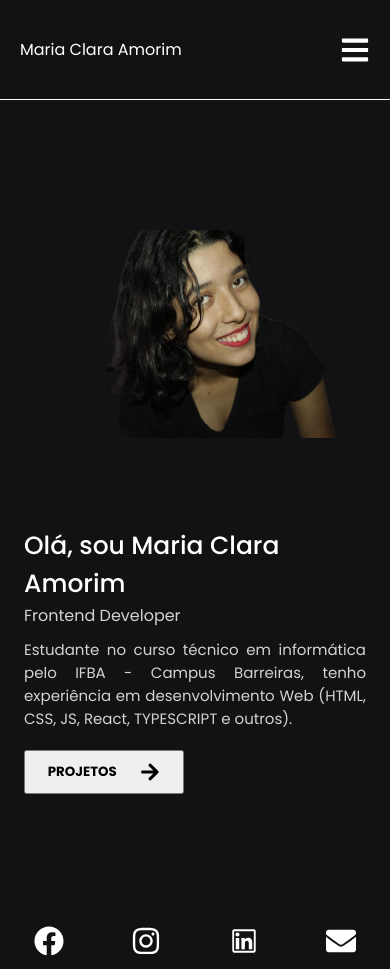
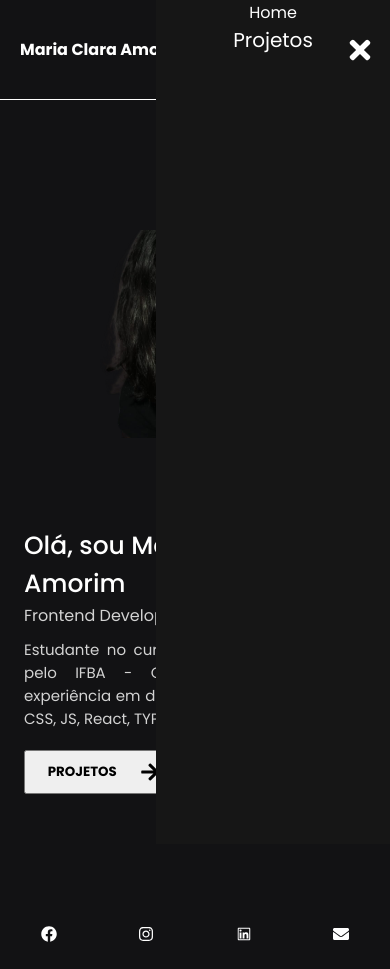
Before and after one commit to MariaClaraAmorim/blog-portifolio, a Next.js app: page / in a window 390 px wide. Built offline with nearby package versions, Linux system fonts and the light colour scheme.

Commit message:
refactor: alteração extensão

```diff
--- a/components/Header/index.jsx
+++ b/components/Header/index.jsx
@@ -1,46 +1,45 @@
-import React, { useState } from 'react'
-import { Container, Title, NavLinks, Ancora, Content, Menu, CloseSidebar, ContentTitle, SubTitle } from './style'
-import { FaBars, FaTimes } from 'react-icons/fa'
-import Link from 'next/link'
-import { useRouter } from 'next/router'
+import React, { useState } from "react";
+
+import Link from "next/link";
+import { useRouter } from "next/router";
+import { FaBars, FaTimes } from "react-icons/fa";
+import css from "./styles.module.css";
 
 export default function Header() {
-  const [sidebar, setSidebar] = useState(false)
-  const { asPath } = useRouter()
+  const [sidebar, setSidebar] = useState(false);
+  const { asPath } = useRouter();
 
-  const showSiderbar = () => setSidebar(!sidebar)
+  const showSiderbar = () => setSidebar(!sidebar);
 
   function activeLink(path) {
-    return asPath === `/${path}` ? 'active' : ''
+    return asPath === `/${path}` ? "active" : "";
   }
 
   return (
-    <Container>
-      <Content>
-        <ContentTitle>
-          <Title>
-         Maria Clara Amorim
-          </Title>
-          {/* <SubTitle>
-            Portfolio Pessoal
-          </SubTitle> */}
-        </ContentTitle>
-        <Menu>
+    <div className={css.container}>
+      <div className={css.content}>
+        <div className={css.contentTitle}>
+          <h1 className={css.title}>Maria Clara Amorim</h1>
+        </div>
+        <div className={css.menu}>
           <FaBars onClick={showSiderbar} />
-        </Menu>
-        <NavLinks sidebar={sidebar}>
-          <CloseSidebar onClick={showSiderbar}><FaTimes /></CloseSidebar>
+        </div>
+        <div className={css.navLinks} sidebar={sidebar}>
+          <div className={css.closeSidebar} onClick={showSiderbar}>
+            <FaTimes />
+          </div>
           <Link href="/">
-            <Ancora className={activeLink('')} onClick={showSiderbar}>Home</Ancora>
+            <div className={activeLink("") + "" + css.ancora}   onClick={showSiderbar}>
+              Home
+            </div>
           </Link>
           <Link href="projects">
-            <Ancora className={activeLink('projects')} onClick={showSiderbar}>Projetos</Ancora>
+            <div className={activeLink("projects") + "" + css.ancora}  onClick={showSiderbar}>
+              Projetos
+            </div>
           </Link>
-          {/* <Link href="contact">
-            <Ancora className={activeLink('contact')} onClick={showSiderbar}>Contato</Ancora>
-          </Link> */}
-        </NavLinks>
-      </Content>
-    </Container>
-  )
+        </div>
+      </div>
+    </div>
+  );
 }
--- a/components/Header/style.ts
+++ b/components/Header/styles.module.css
@@ -1,34 +1,36 @@
-import styled from 'styled-components';
-
-export const Container = styled.div`
+.container {
   height: 100px;
   display: flex;
   align-items: center;
   justify-content: center;
   border-bottom: 1px solid white;
-`;
+}
 
-export const Content = styled.div`
+.content {
   width: 1120px;
   display: flex;
   align-items: center;
   justify-content: space-between;
   padding: 0 20px;
-`;
+}
 
-export const Title = styled.div`
+.title {
   font-size: 2rem;
+}
 
 @media (max-width: 460px) {
+  .title {
     font-size: 1rem;
   }
-`;
+}
 
-export const NavLinks = styled.nav`
+.navLinks {
   display: flex;
   gap: 20px;
+}
 
 @media (max-width: 560px) {
+  .navLinks {
     flex-direction: column;
     background-color: #161616;
     position: fixed;
@@ -38,59 +40,48 @@ export const NavLinks = styled.nav`
     top: 0px;
     right: 0px;
     width: 60%;
-    right: ${props => props.sidebar ? '0' : '-100%'};
     transition: 0.5s;
-
-    a {
-      margin-top: 100px;
-      display: flex;
-      align-items: center;
-      justify-content: space-around;
   }
 }
-`;
-
-export const Ancora = styled.a`
+.ancora {
   font-size: 20px;
-  height: 100px;
   transition: 0.3s;
-
-  &.active {
-    background-color: black;
 }
 
 @media (min-width: 560px) {
+  .ancora {
     align-items: center;
     display: flex;
     padding: 0px 10px;
   }
-`;
+}
 
-export const Menu = styled.div`
+.menu {
   font-size: 30px;
   display: none;
   cursor: pointer;
+}
 
 @media (max-width: 560px) {
+  .menu {
     display: flex;
   }
-`;
-
-export const CloseSidebar = styled.div`
+}
+.closeSidebar {
   font-size: 30px;
   right: 15px;
   top: 35px;
   position: absolute;
   display: none;
   cursor: pointer;
+}
 
 @media (max-width: 560px) {
+  .closeSidebar {
     display: flex;
   }
-`;
+}
 
-export const ContentTitle = styled.div`
+.contentTitle {
   text-align: end;
-`;
-
-export const SubTitle = styled.span``;
+}
--- a/components/ItemContact/index.jsx
+++ b/components/ItemContact/index.jsx
@@ -1,15 +1,14 @@
-import React from 'react'
-import { Item, Icon, Text } from './style'
+import React from "react";
+
+import css from "./styles.module.css";
 
 export default function ItemContact({ IconFa, LinkContact }) {
   return (
-    <Item>
-      <Icon>
+    <div className={css.item}>
+      <div>
         <IconFa />
-      </Icon>
-      <Text>
-        {LinkContact}
-      </Text>
-    </Item>
-  )
+      </div>
+      <div className={css.text}>{LinkContact}</div>
+    </div>
+  );
 }
--- a/components/ItemContact/style.ts
+++ /dev/null
@@ -1,28 +0,0 @@
-import styled from "styled-components";
-
-export const Item = styled.div`
-  // margin-top: 40px;
-  // width: 100%;
-  // border-radius: 50%;
-  // display: flex;
-  // align-items: center;
-  // word-break: break-word;
-  font-size:30px;
-
-
-`;
-
-export const Icon = styled.div`
-  // margin-right: 10px;
-  // display: flex;
-
-  // svg {
-  //   width: 30px;
-  //   height: 30px;
-  // }
-`;
-
-export const Text = styled.div`
-  color: white;
-  text-align: start;
-`;
--- /dev/null
+++ b/components/ItemContact/styles.module.css
@@ -0,0 +1,8 @@
+.item {
+  font-size: 30px;
+}
+
+.text {
+  color: white;
+  text-align: start;
+}
--- a/src/pages/contact/index.jsx
+++ b/src/pages/contact/index.jsx
@@ -1,5 +1,4 @@
 import React from "react";
-import { Container, Content } from "./style";
 import {
   FaLinkedin,
   FaFacebook,
@@ -8,19 +7,33 @@ import {
 } from "react-icons/fa";
 
 import { AiOutlineLinkedin } from "react-icons/ai";
+
 import ItemContact from "../../../components/ItemContact";
 
 import Link from "next/link";
+import css from "./styles.module.css";
 
 export default function Contact() {
   return (
-    <Container>
-      <Content>
-        <ItemContact IconFa={FaFacebook} />
-        <ItemContact IconFa={FaInstagram} />
-        <ItemContact IconFa={AiOutlineLinkedin} />
-        <ItemContact IconFa={FaEnvelope} />
-      </Content>
-    </Container>
+    <div className={css.container}>
+      <div className={css.content}>
+        <div className={css.itemContact}>
+          <FaFacebook />
+        </div>
+
+        <div className={css.itemContact}>
+          <Link href="https://www.instagram.com/mariaclara.amorim_/">
+            <FaInstagram />
+          </Link>
+        </div>
+        <div className={css.itemContact}>
+          <AiOutlineLinkedin />
+        </div>
+
+        <div className={css.itemContact}>
+          <FaEnvelope />
+        </div>
+      </div>
+    </div>
   );
 }
--- a/src/pages/contact/style.ts
+++ /dev/null
@@ -1,31 +0,0 @@
-import styled from "styled-components";
-
-export const Container = styled.div`
-  // display: flex;
-  // align-items: center;
-  // justify-content: center;
-  // gap: 2rem;
-  // height: calc(100vh - 100px);
-`;
-
-export const Content = styled.div`
-  display: flex;
-  justify-content: space-around;
-
-  @media (max-width: 765px) {
-   margin-top:5rem;
-  }
-
-  // width: 1120px;
-  // height: 100%;
-  // display: flex;
-  // align-items: center;
-  // flex-direction: column;
-  // gap: 50px;
-
-  // padding: 20px;
-
-  // @media (max-width: 600px) {
-  //   padding: 10px;
-  // }
-`;
--- /dev/null
+++ b/src/pages/contact/styles.module.css
@@ -0,0 +1,10 @@
+.content {
+  display: flex;
+  justify-content: space-around;
+}
+
+@media (max-width: 765px) {
+    .content {
+    margin-top: 5rem;
+  }
+}
--- /dev/null
+++ b/src/pages/projects/styles.module.css
@@ -0,0 +1,74 @@
+.container {
+  display: flex;
+  align-items: center;
+  justify-content: center;
+  height: calc(100vh - 100px);
+}
+
+.content {
+  width: 1120px;
+  height: 100%;
+  justify-content: center;
+  display: flex;
+  align-items: center;
+  padding: 20px;
+}
+
+@media (max-width: 600px) {
+  .content {
+    padding: 5px;
+  }
+}
+
+.ul {
+  overflow-x: auto;
+  height: inherit;
+}
+
+.ul::-webkit-scrollbar {
+  width: 12px;
+  border-radius: 10px;
+  background-color: whitesmoke;
+}
+
+.ul::-webkit-scrollbar-thumb {
+  border-radius: 10px;
+  background-color: darkgray;
+}
+
+.box {
+  display: flex;
+  gap: 1rem;
+}
+
+@media (max-width: 425px) {
+  .box {
+    flex-wrap: wrap;
+    justify-content: center;
+  }
+}
+
+.li {
+  display: flex;
+  flex-direction: column;
+  text-align: start;
+  word-break: break-word;
+  margin: 10px 10px 20px;
+  box-shadow: 1px 1px 1px 2px gray;
+  gap: 5px;
+  border-radius: 10px;
+  padding: 10px;
+}
+
+@media (max-width: 760px) {
+  .li {
+    font-size: 13px;
+  }
+}
+
+.description {
+  display: flex;
+  flex-direction: column;
+  align-self: flex-end;
+  gap: 0.4rem;
+}
```
Also changed, not shown: src/pages/projects/index.jsx (+23 -32 lines), src/pages/projects/style.ts (deleted, +0 -80 lines). Lines whose indentation alone changed are shown as unchanged.
